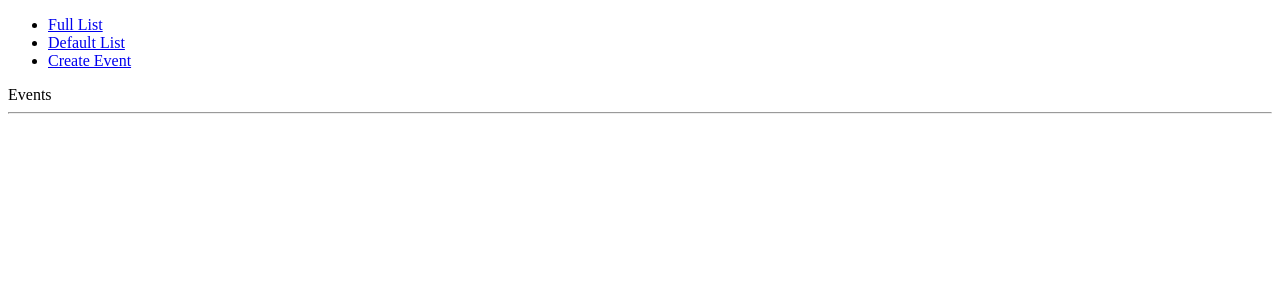
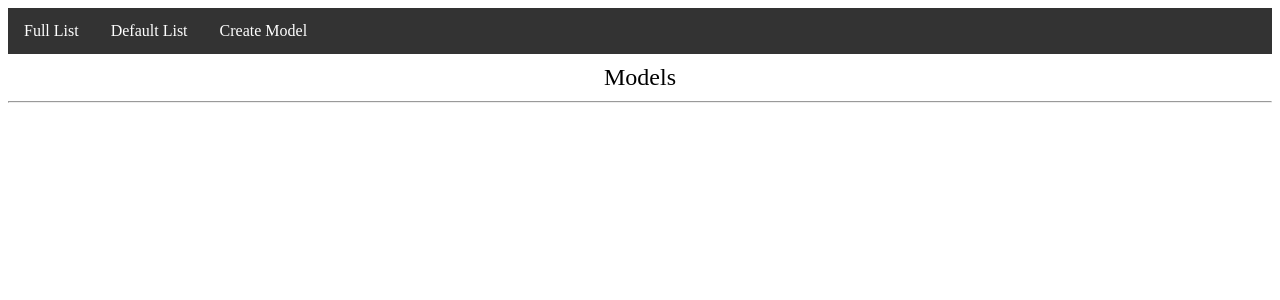
Before and after one commit to lacosmok/doubledb, a Django app: page /full/ in a window 1280 px wide. Shown: the top 300 px of the page. Run offline with Django 3.2, Linux system fonts and the light colour scheme; data that the repository does not hold is empty.

Commit message:
fix: finishing touches

```diff
--- a/doubleDB/settings.py
+++ b/doubleDB/settings.py
@@ -79,7 +79,7 @@ DATABASES = {
     },
     'seconddb': {
         'ENGINE': 'django.db.backends.mysql',
-        'NAME': 'seconddb',
+        'NAME': 'secondary',
         'USER': 'root',
         'PASSWORD': 'administrator',
         'HOST': '127.0.0.1',
--- a/static/base.css
+++ b/static/base.css
@@ -2,6 +2,30 @@
    display: inline-flex;
     margin: 5px 10px;
 
+}
+.event-title{
+    text-align: center;
+    font-size: 24px;
+    margin: 10px auto;
+}
+ul {
+    list-style-type: none;
+    margin: 0;
+    padding: 0;
+    overflow: hidden;
+    background-color: #333;
+}
+
+li {
+    float: left;
+}
+
+li a {
+    display: block;
+    color: white;
+    text-align: center;
+    padding: 14px 16px;
+    text-decoration: none;
 }
 
 .event > * {
--- a/templates/base.html
+++ b/templates/base.html
@@ -12,7 +12,7 @@
     <ul>
         <li><a href="{% url 'full-list' %}">Full List</a></li>
         <li><a href="{% url 'index' %}">Default List</a></li>
-        <li><a href="{% url 'create-event' %}">Create Event</a></li>
+        <li><a href="{% url 'create-example-model' %}">Create Model</a></li>
     </ul>
 </div>
 {% block content %}
--- a/templates/create_event.html
+++ b/templates/create_event.html
@@ -13,6 +13,6 @@
                 {{ form }}
 
                 <div class="form-group text-right">
-                    <button class="btn btn-info" type="submit" value="save" name="save">Submitk</button>
+                    <button class="btn btn-info" type="submit" value="save" name="save">Submit</button>
                 </div>
 {% endblock %}
--- a/templates/event_list.html
+++ b/templates/event_list.html
@@ -3,15 +3,16 @@
 {% load i18n %}
 
 {% block content %}
-    Events
+    <div class="event-title">Models</div>
     <hr>
-    {% for event in event_list %}
+    {% for example_model in examplemodel_list %}
         <div class="event">
-            <div class="pk">PK:{{ event.pk }}</div>
-            <div class="title">Name: {{ event.name }}</div>
-            <div class="type">Type:{{ event.type }}</div>
+            <div class="pk">PK:{{ example_model.pk }}</div>
+            <div class="title">Name: {{ example_model.name }}</div>
+            <div class="type">Type:{{ example_model.type }}</div>
 
-            <button class="btn btn-primary"><a href="{% url 'edit-event' event.pk %}">Edit</a></button>
+            <button class="btn btn-primary"><a href="{% url 'edit-example-model' example_model.pk %}">Edit</a></button>
+            <button class="btn btn-primary"><a href="{% url 'delete-example-model' example_model.pk %}">Delete</a></button>
         </div>
         <hr>
     {% endfor %}
--- a/trigger/__init__.py
+++ b/trigger/__init__.py
@@ -0,0 +1 @@
+default_app_config = 'trigger.apps.TriggerConfig'
--- a/trigger/apps.py
+++ b/trigger/apps.py
@@ -3,3 +3,6 @@ from django.apps import AppConfig
 
 class TriggerConfig(AppConfig):
     name = 'trigger'
+
+    def ready(self):
+        import trigger.utils
--- a/trigger/urls.py
+++ b/trigger/urls.py
@@ -2,9 +2,10 @@ from django.urls import path
 from . import views
 
 urlpatterns = [
-    path(r'', views.EventList.as_view(), name='index'),
-    path(r'full/', views.FullEventList.as_view(), name='full-list'),
-    path(r'create/event/', views.CreateEvent.as_view(), name='create-event'),
-    path(r'edit/event/<int:pk>', views.EditEvent.as_view(), name='edit-event'),
+    path(r'', views.ExampleModelList.as_view(), name='index'),
+    path(r'full/', views.FullExampleModelList.as_view(), name='full-list'),
+    path(r'create/examplemodel/', views.CreateExampleModel.as_view(), name='create-example-model'),
+    path(r'edit/examplemodel/<int:pk>', views.EditExampleModel.as_view(), name='edit-example-model'),
+    path(r'delete/examplemodel/<int:pk>', views.DeleteExampleModel.as_view(), name='delete-example-model'),
 
 ]
--- a/trigger/views.py
+++ b/trigger/views.py
@@ -1,44 +1,52 @@
 from django.shortcuts import render
 from django.views.generic import *
 from django.urls import reverse_lazy
-from .models import Event
+from .models import ExampleModel
 
 
 # Create your views here.
-class CreateEvent(CreateView):
-    model = Event
+class CreateExampleModel(CreateView):
+    model = ExampleModel
     template_name = 'create_event.html'
     fields = '__all__'
     success_url = reverse_lazy('index')
 
     def form_valid(self, form):
-        c = super(CreateEvent, self).form_valid(form)
+        c = super(CreateExampleModel, self).form_valid(form)
         return c
 
 
-class EventList(ListView):
-    model = Event
+class ExampleModelList(ListView):
+    model = ExampleModel
     template_name = 'event_list.html'
 
     def get_queryset(self):
+        #print(len( self.model.objects.using('seconddb').all()))
         return self.model.objects.using('seconddb').all()
 
 
-class FullEventList(ListView):
-    model = Event
+class FullExampleModelList(ListView):
+    model = ExampleModel
     template_name = 'event_list.html'
 
     def get_queryset(self):
+        #print(len(self.model.objects.all()))
         return self.model.objects.all()
 
 
-class EditEvent(UpdateView):
-    model = Event
+class EditExampleModel(UpdateView):
+    model = ExampleModel
     template_name = 'create_event.html'
     fields = '__all__'
     success_url = reverse_lazy('index')
 
     def form_valid(self, form):
-        c = super(EditEvent, self).form_valid(form)
+        c = super(EditExampleModel, self).form_valid(form)
         form.instance.double_save()
         return c
+
+
+class DeleteExampleModel(DeleteView):
+    model = ExampleModel
+    success_url = reverse_lazy('index')
+    template_name = 'confirm_delete_event.html'
```
Also changed, not shown: doubleDB/routers.py (+4 -5 lines), templates/confirm_delete_event.html (added, +7 -0 lines), trigger/models.py (+2 -7 lines), trigger/utils.py (added, +8 -0 lines).
